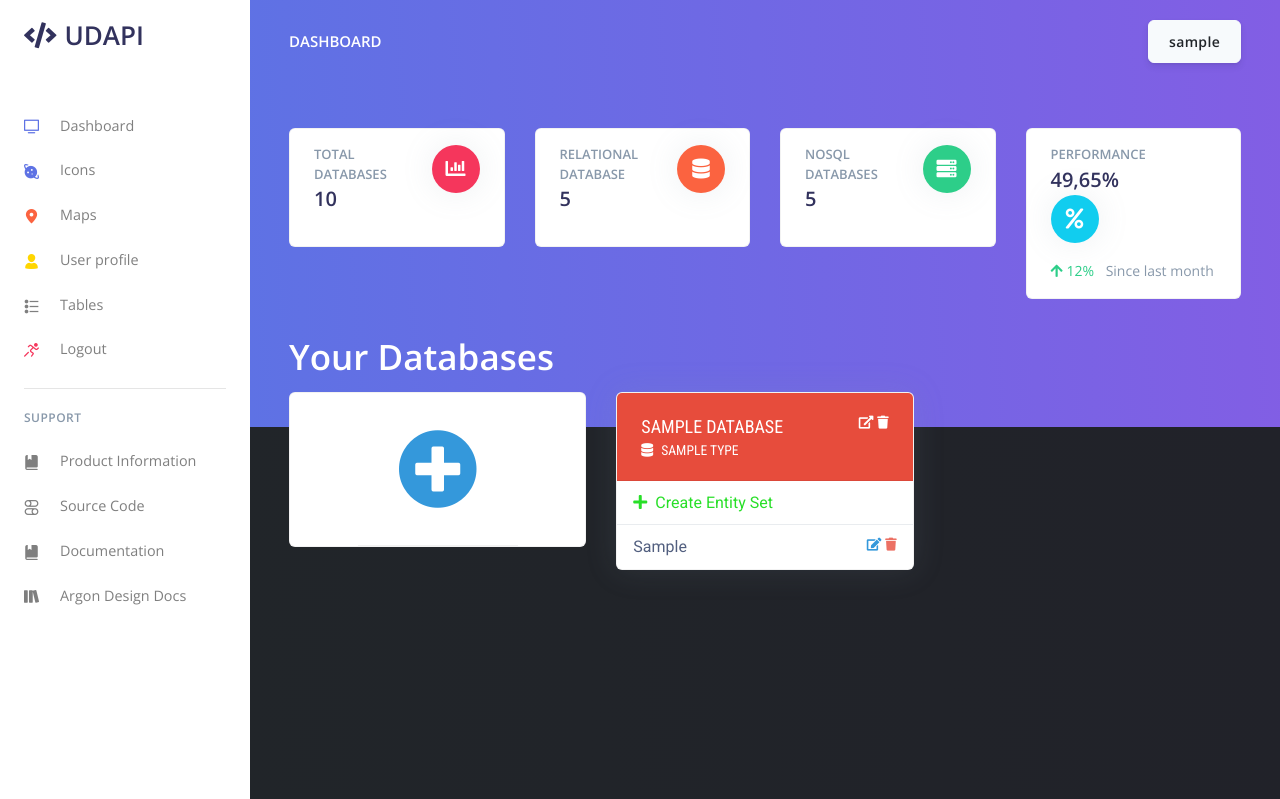
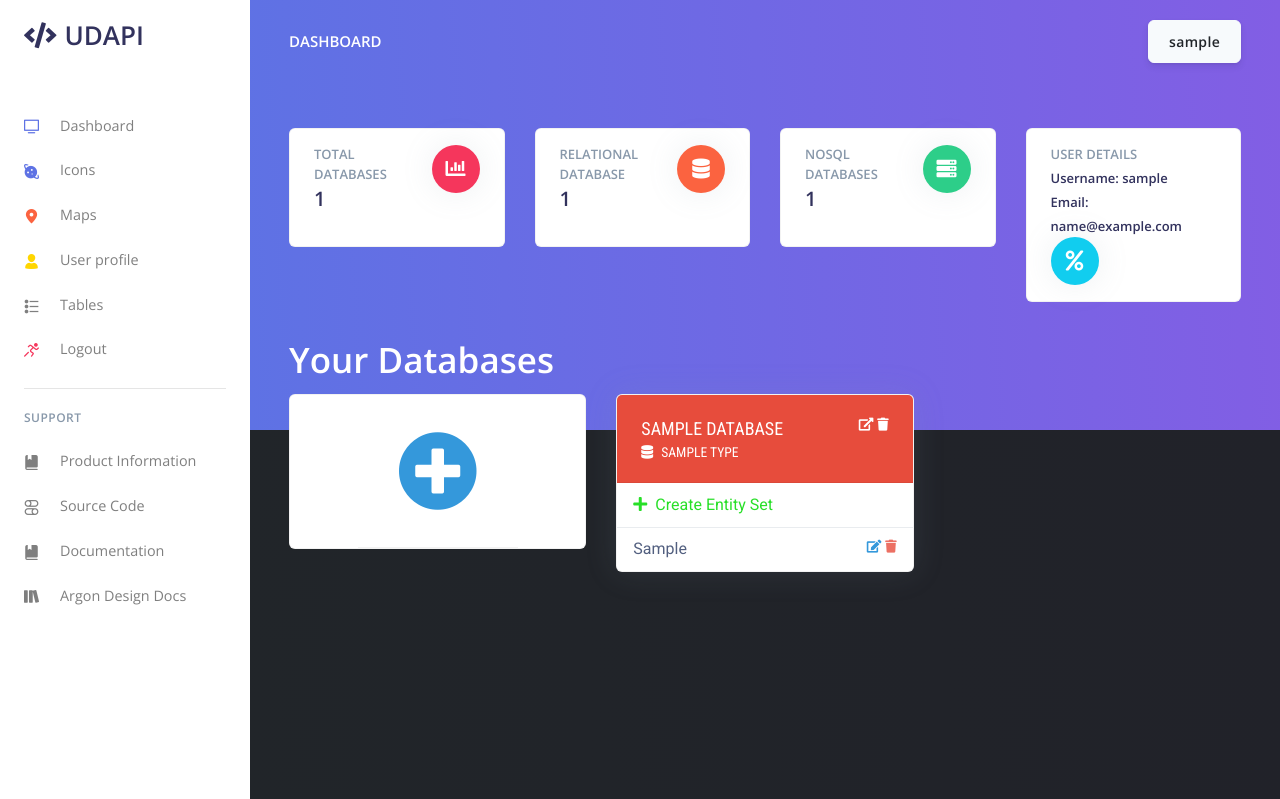
Before and after one commit to FOSS-X/frontend-flask, a Flask app: template app/home/templates/index.html in a window 1280 px wide. Shown: the top 799 px of the page. Run offline with Flask 2, Linux system fonts and the light colour scheme; the visitor is signed in with stand-in values (Sample User, id 1); the template is opened without the code that fills it: most values are stand-ins (such as "Sample title", 1, 10 or a date in 2020); some libraries are stand-ins or nearby versions.

Commit message:
Update top-stats.html

```diff
--- a/app/base/templates/site_template/top-stats.html
+++ b/app/base/templates/site_template/top-stats.html
@@ -10,7 +10,7 @@
               <div class="row">
                 <div class="col">
                   <h5 class="card-title text-uppercase text-muted mb-0">Total Databases</h5>
-                  <span class="h2 font-weight-bold mb-0">10</span>
+                  <span class="h2 font-weight-bold mb-0">{{ session['count_DBs'] }}</span>
                 </div>
                 <div class="col-auto">
                   <div class="icon icon-shape bg-danger text-white rounded-circle shadow">
@@ -29,7 +29,7 @@
               <div class="row">
                 <div class="col">
                   <h5 class="card-title text-uppercase text-muted mb-0">Relational Database</h5>
-                  <span class="h2 font-weight-bold mb-0">5</span>
+                  <span class="h2 font-weight-bold mb-0">{{ session['count_SQL'] }}</span>
                 </div>
                 <div class="col-auto">
                   <div class="icon icon-shape bg-warning text-white rounded-circle shadow">
@@ -48,7 +48,7 @@
               <div class="row">
                 <div class="col">
                   <h5 class="card-title text-uppercase text-muted mb-0">NoSQL Databases</h5>
-                  <span class="h2 font-weight-bold mb-0">5</span>
+                  <span class="h2 font-weight-bold mb-0">{{ session['count_noSQL'] }}</span>
                 </div>
                 <div class="col-auto">
                   <div class="icon icon-shape bg-success text-white rounded-circle shadow">
@@ -66,8 +66,11 @@
             <div class="card-body">
               <div class="row">
                 <div class="col">
-                  <h5 class="card-title text-uppercase text-muted mb-0">Performance</h5>
-                  <span class="h2 font-weight-bold mb-0">49,65%</span>
+                  <h5 class="card-title text-uppercase text-muted mb-0">User Details</h5>
+                  <span class="h5 font-weight-bold mb-0">
+                    Username: {{ session['username'] }}</br>
+                    Email: {{ session['email'] }}
+                  </span>
                 </div>
                 <div class="col-auto">
                   <div class="icon icon-shape bg-info text-white rounded-circle shadow">
@@ -75,10 +78,10 @@
                   </div>
                 </div>
               </div>
-              <p class="mt-3 mb-0 text-muted text-sm">
+              <!-- <p class="mt-3 mb-0 text-muted text-sm">
                 <span class="text-success mr-2"><i class="fas fa-arrow-up"></i> 12%</span>
                 <span class="text-nowrap">Since last month</span>
-              </p>
+              </p> -->
             </div>
           </div>
         </div>
```
